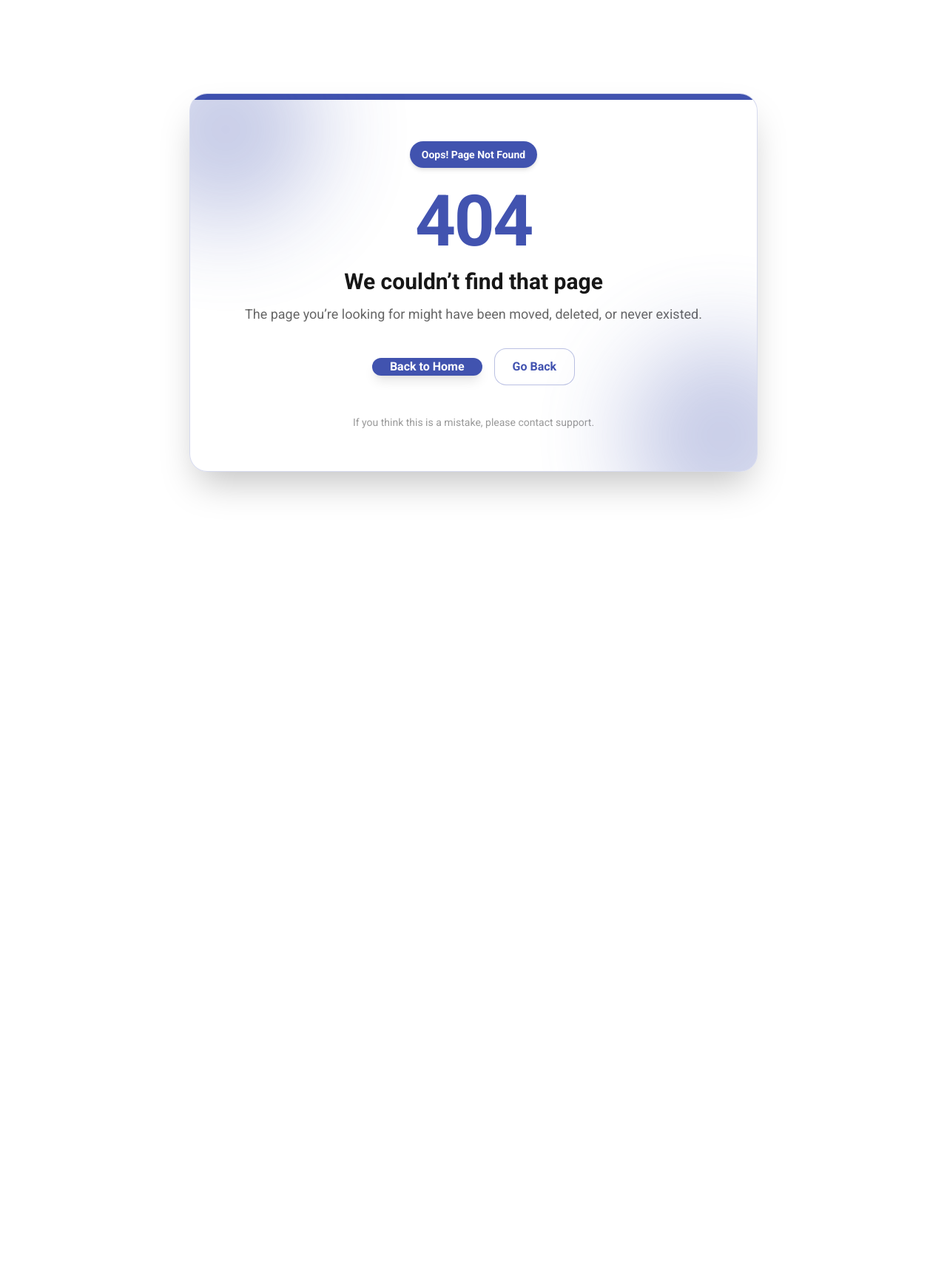
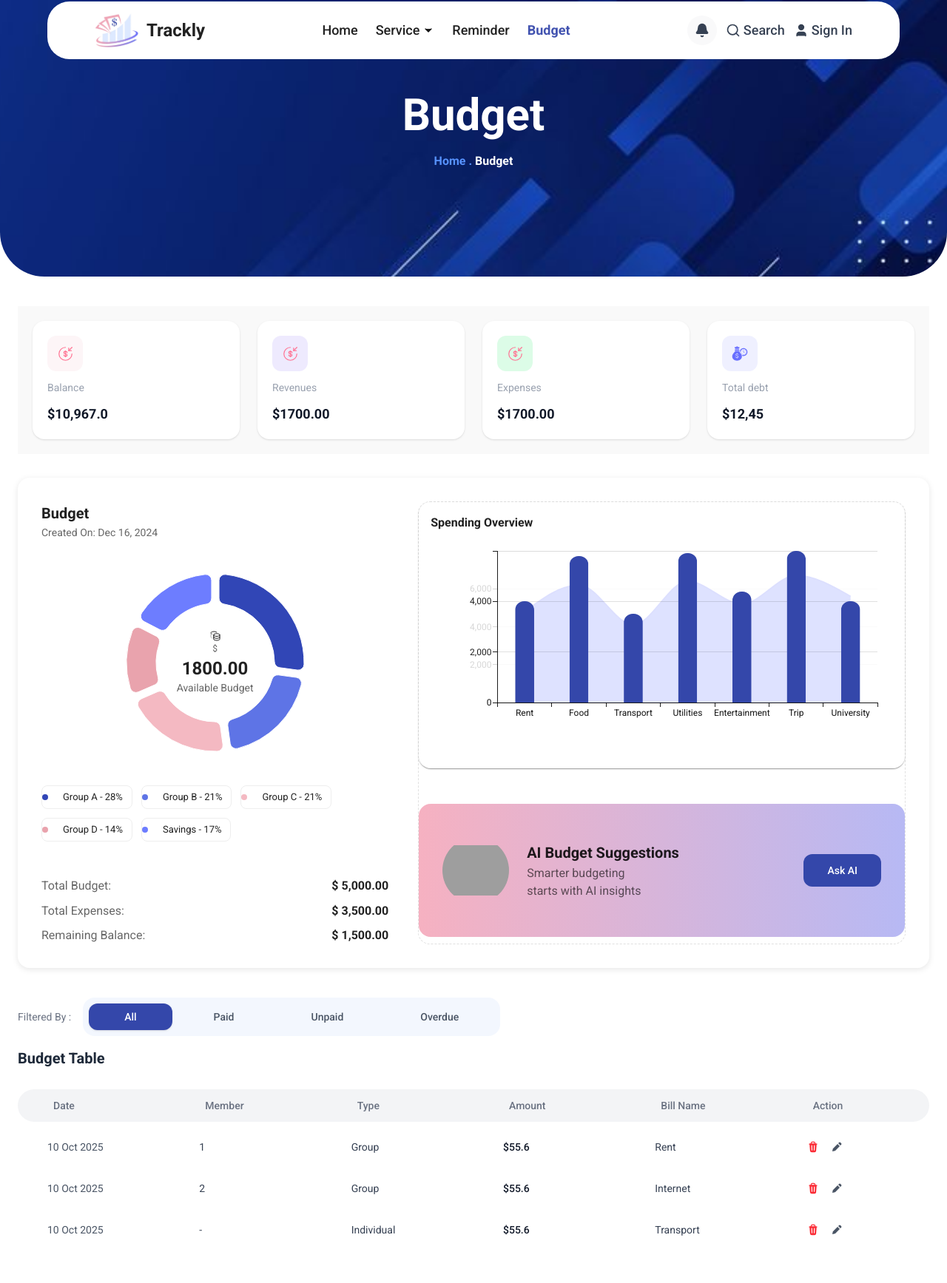
Before and after one commit to Seraj-Omar/Personal-Finance-and-Bill-Splitting-Assistant, a Next.js app: page /budget in a window 1280 px wide. Before the commit this address had no page. Shown: the part 18-1753 px from the top of the page at 74% size. Before the commit the page ends 800 px from the top, so only its background shows below. Built offline with nearby package versions, Linux system fonts and the light colour scheme; grey boxes are pictures that could not be loaded.

Commit message:
add a layout for budget

```diff
--- /dev/null
+++ b/src/app/budget/layout.tsx
@@ -0,0 +1,20 @@
+import PageHero from "../../shared/ui/page-hero/PageHero"
+import Footer from "../../components/footer/Footer";
+import Header from "../../components/Header";
+export default function MainLayout({
+  children,
+}: {
+  children: React.ReactNode
+}) {
+  return (
+    <>
+
+      {/* <ProtectedRoute> */}
+      <Header />
+      <PageHero title="Budget" breadcrumb={["Home", "Budget"]} />
+      {children}
+      <Footer />
+      {/* </ProtectedRoute> */}
+    </>
+  )
+}
--- /dev/null
+++ b/src/app/budget/page.tsx
@@ -0,0 +1,10 @@
+import Budget from '@/src/modules/budget/Budget'
+import React from 'react'
+
+const BudgetPage = () => {
+  return (
+<Budget />
+  )
+}
+
+export default BudgetPage
```
